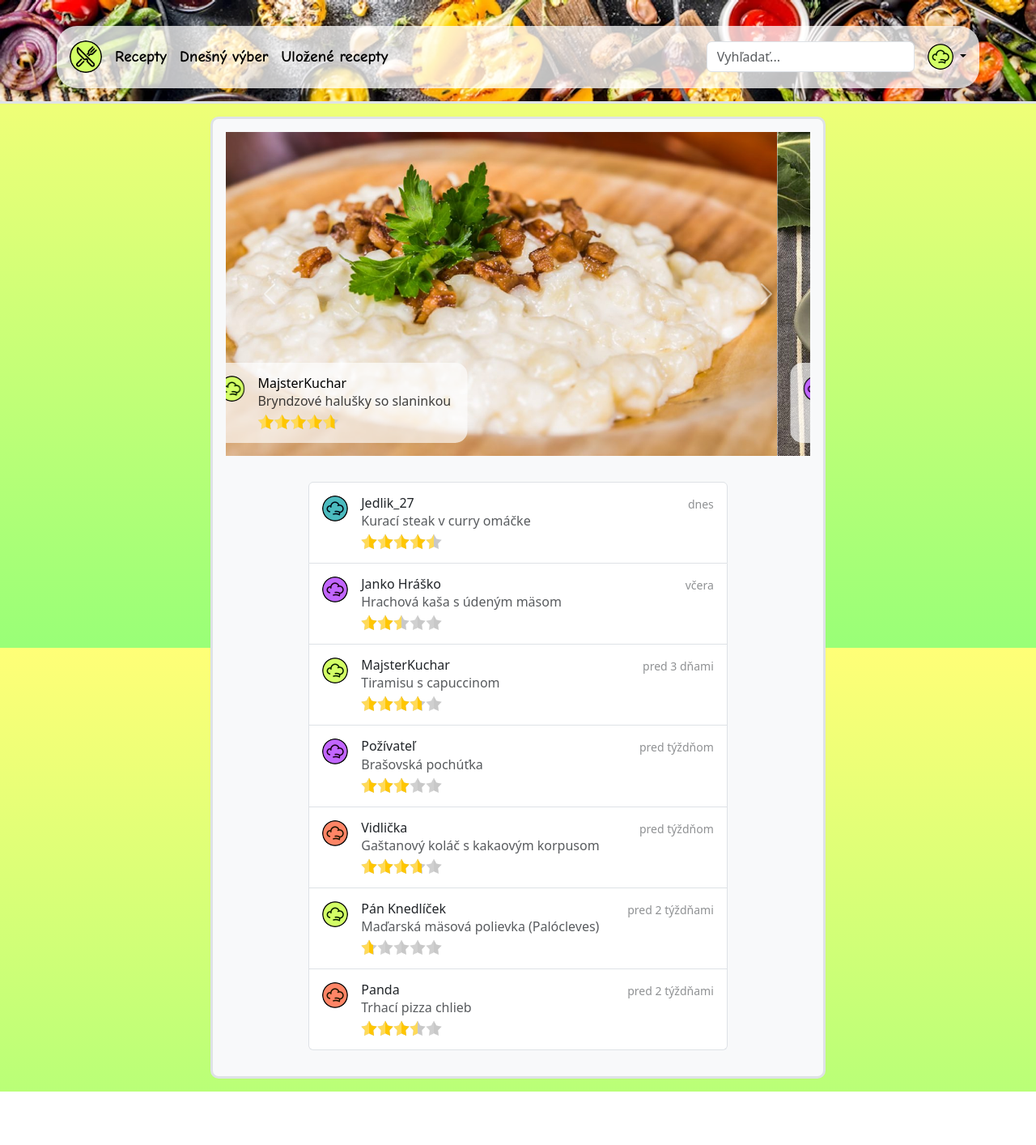
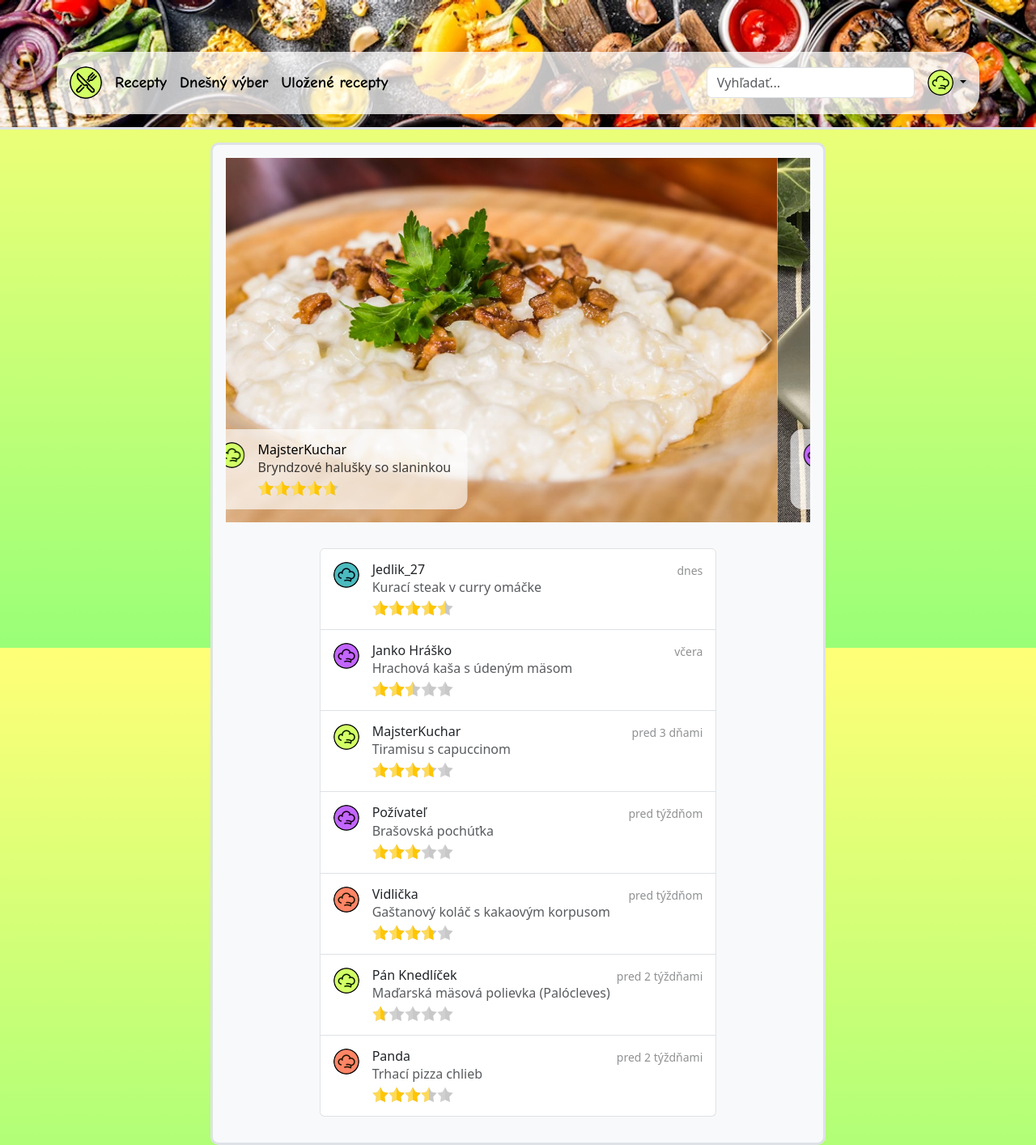
Before and after one commit to TomCas105/SemestralnaPracaVAII, a plain HTML site: page index.html in a window 1280 px wide. Shown: the whole page at 81% size. Before the commit the page ends 1348 px from the top, so only its background shows below. Drawn offline with nearby package versions, Linux system fonts and the light colour scheme.

Commit message:
Uprava hlavicky

```diff
--- a/index.html
+++ b/index.html
@@ -22,7 +22,7 @@
 
 <body>
 <header class="p-3 mb-3 border-bottom border-3 bg-light">
-    <div id="headerContainer" class="container mt-3 p-3">
+    <div id="headerContainer" class="container">
         <div class="d-flex flex-wrap align-items-center justify-content-center justify-content-lg-start">
             <a href="index.html"
                class="d-flex align-items-center mb-2 me-2 mb-lg-0 link-body-emphasis text-decoration-none">
@@ -144,7 +144,7 @@
                 </div>
 
                 <div class="d-flex flex-column flex-md-row p-3 gap-3 py-md-3 align-items-center justify-content-center">
-                    <div class="list-group w-75">
+                    <div class="list-group">
 
                         <a href="#" class="list-group-item list-group-item-action d-flex gap-3 py-3"
                            aria-current="true">
--- a/style.css
+++ b/style.css
@@ -1,5 +1,5 @@
 body {
-    min-width: 250px;
+    min-width: 300px;
     background-size: cover;
     background: linear-gradient(to top, #99ff77, #ffff77) no-repeat fixed;
 }
@@ -11,6 +11,8 @@ header {
 }
 
 #headerContainer {
+    padding: 1rem;
+    margin-top: 3rem;
     border-radius: 25px;
     background-color: hsla(0, 0%, 100%, 0.75);
 }
@@ -27,7 +29,7 @@ header {
 
 .carousel-recipe-preview {
     width: 100%;
-    height: 400px;
+    height: 450px;
     object-fit: cover;
 }
 
```
Also changed, not shown: page_recipes.html (+1 -1 lines), page_savedrecipes.html (+1 -1 lines), page_todayschoice.html (+1 -1 lines).
